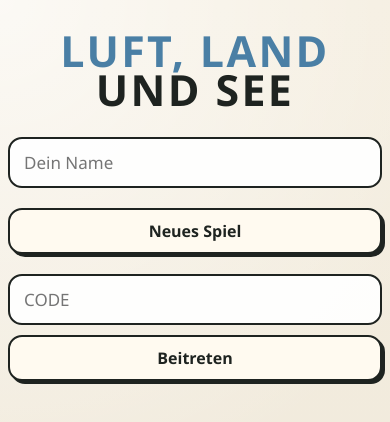
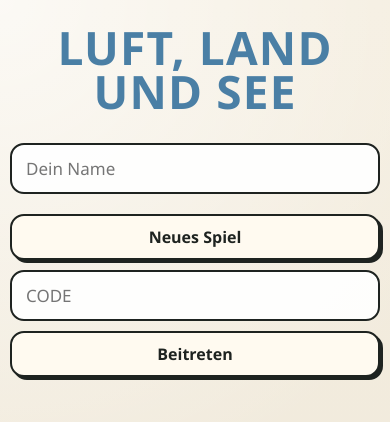
Before and after one commit to derB3rt/luft-land-see, a React (Vite) app: page / in a window 390 px wide. Shown: the top 422 px of the page. Built offline with nearby package versions, Linux system fonts and the light colour scheme.

Commit message:
Fix home layout overflow

```diff
--- a/src/style.css
+++ b/src/style.css
@@ -12,6 +12,7 @@
 html, body, #root {
   margin: 0;
   min-height: 100%;
+  overflow-x: hidden;
 }
 
 body {
@@ -35,15 +36,16 @@ body {
 }
 
 h1 {
-  margin: 18px 0 18px;
+  width: min(100%, 520px);
+  margin: 18px auto 20px;
   text-align: center;
   text-transform: uppercase;
-  letter-spacing: .055em;
-  font-size: clamp(34px, 11vw, 62px);
-  line-height: .9;
+  letter-spacing: .035em;
+  font-size: clamp(34px, 8vw, 54px);
+  line-height: .95;
+  text-wrap: balance;
+  color: var(--air);
 }
-
-h1::first-line { color: var(--air); }
 
 h2, h3 {
   letter-spacing: .035em;
@@ -90,19 +92,28 @@ button:disabled {
 .app > input,
 .app > button,
 .row {
-  width: min(100%, 430px);
+  width: min(100%, 440px);
   margin: 10px auto;
+}
+
+.app > button {
+  display: block;
 }
 
 .row {
   display: grid;
   grid-template-columns: 1fr auto;
   gap: 10px;
+  align-items: center;
+}
+
+.row button {
+  white-space: nowrap;
 }
 
 .app > b {
   display: block;
-  width: min(100%, 430px);
+  width: min(100%, 440px);
   margin: 12px auto;
   color: var(--red);
   background: rgba(255,255,255,.75);
@@ -255,8 +266,26 @@ label input {
 
 @media (max-width: 520px) {
   .app {
-    padding-left: 8px;
-    padding-right: 8px;
+    padding-left: 10px;
+    padding-right: 10px;
+  }
+
+  h1 {
+    width: min(100%, 360px);
+    margin-top: 12px;
+    font-size: clamp(32px, 13vw, 46px);
+    letter-spacing: .025em;
+  }
+
+  .app > input,
+  .app > button,
+  .row,
+  .app > b {
+    width: 100%;
+  }
+
+  .row {
+    grid-template-columns: 1fr;
   }
 
   main {
@@ -273,15 +302,23 @@ label input {
     padding: 5px;
     border-radius: 8px;
   }
-
-  .row {
-    grid-template-columns: 1fr;
-  }
 }
 
 @media (min-width: 760px) {
   .app {
     padding-inline: 22px;
+  }
+
+  h1 {
+    width: min(100%, 680px);
+    font-size: clamp(44px, 6.5vw, 64px);
+  }
+
+  .app > input,
+  .app > button,
+  .row,
+  .app > b {
+    width: min(100%, 520px);
   }
 
   main {
```
